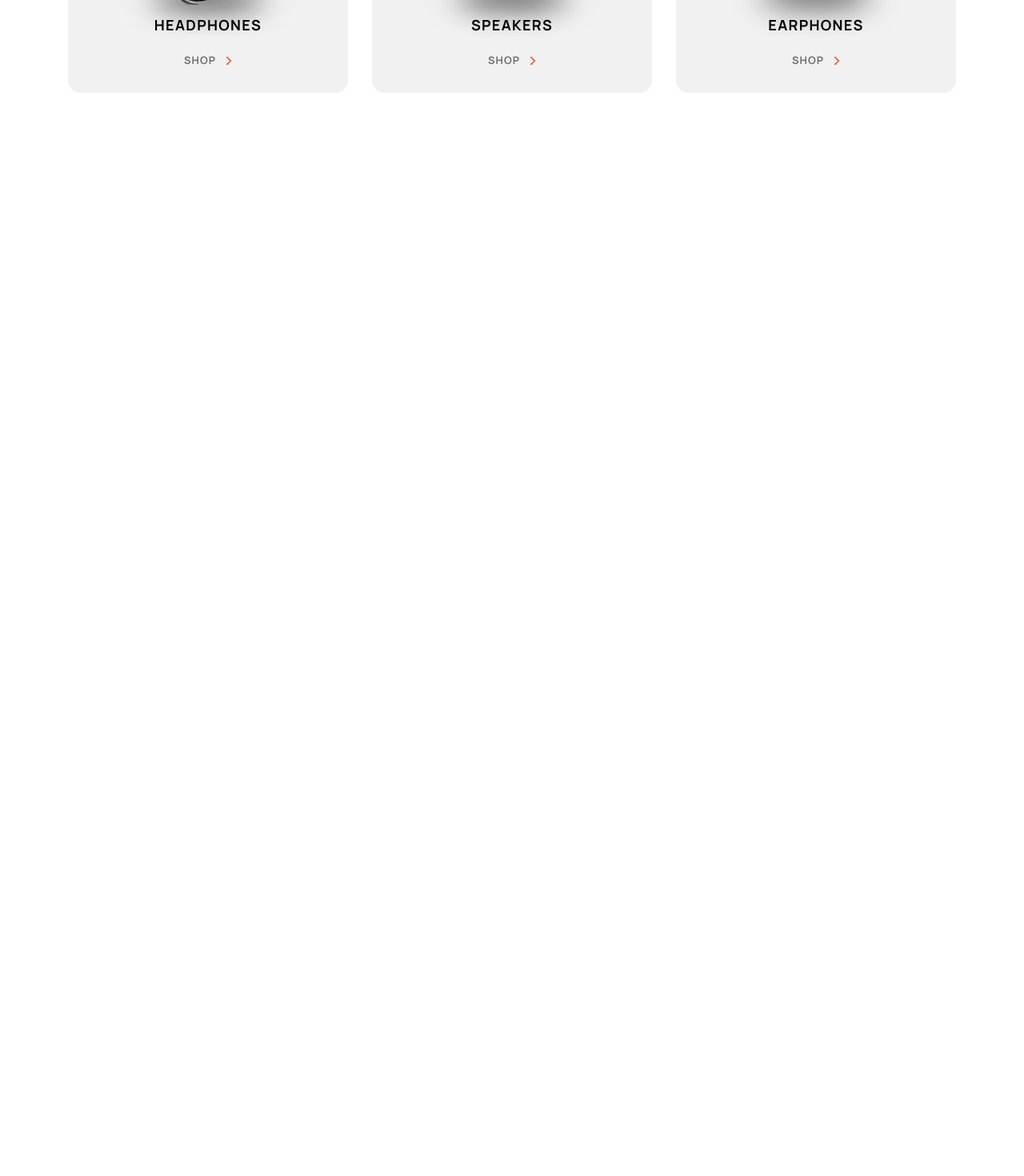
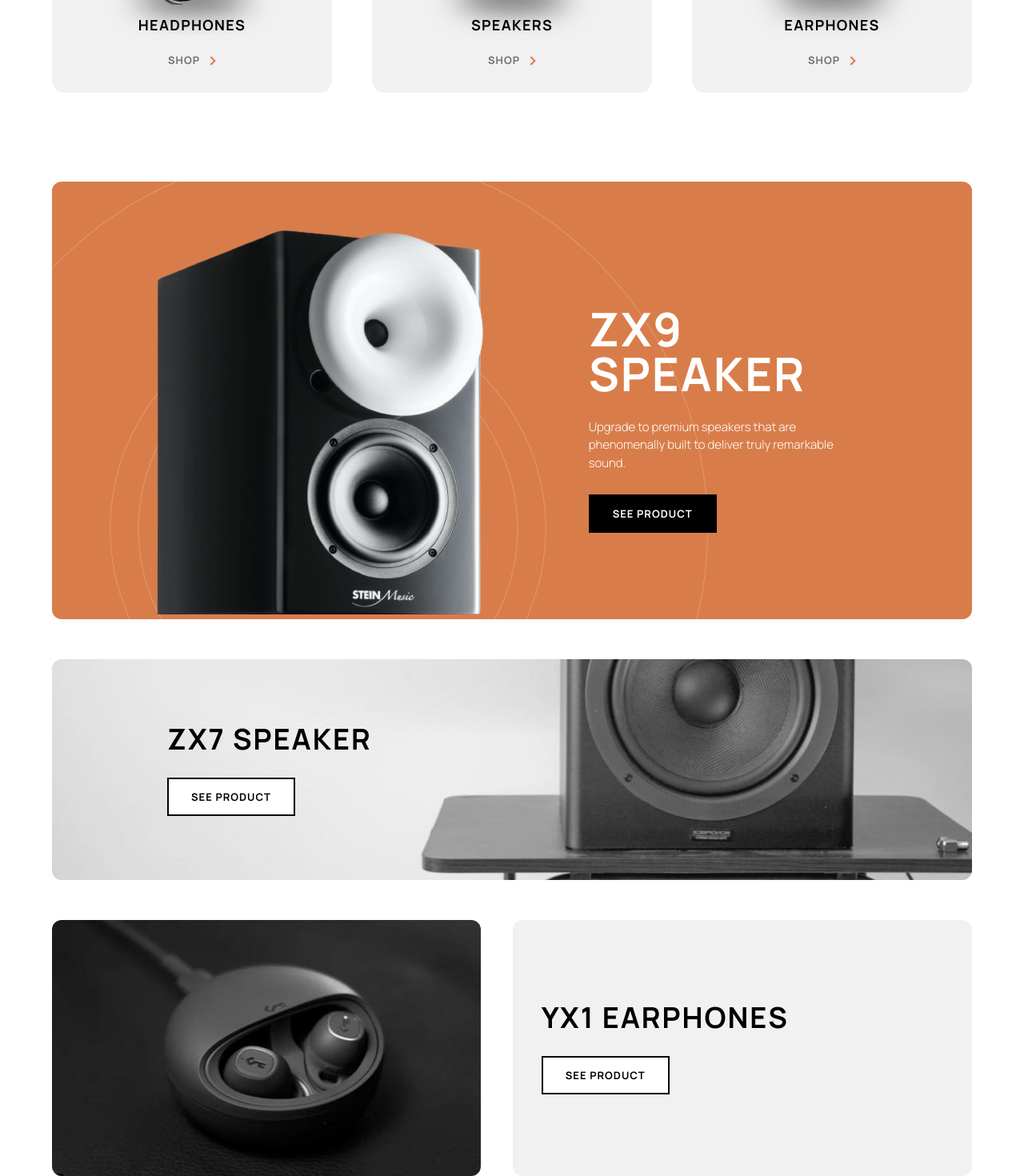
Before and after one commit to iMervinC/audiophile, a Next.js app: page / in a window 1280 px wide. Shown: the part 1077-2547 px from the top of the page at 80% size. Before the commit the page ends 1256 px from the top, so only its background shows below. Built offline with nearby package versions, Linux system fonts and the light colour scheme.

Commit message:
Product Preview

```diff
--- a/src/components/Sections/Categories.tsx
+++ b/src/components/Sections/Categories.tsx
@@ -4,7 +4,7 @@ const Categories = () => {
   const cats = ['headphones', 'speakers', 'earphones']
 
   return (
-    <div className="container flex flex-col justify-between items-center max-w-[1150px] my-28 space-y-20  sm:flex-row sm:space-y-0 sm:space-x-5 sm:px-5">
+    <div className="container flex flex-col justify-between items-center max-w-[1150px] my-28 space-y-20  sm:flex-row sm:space-y-0 sm:space-x-5 ">
       {cats.map((cat) => (
         <CategoryCard key={cat} categories={cat} />
       ))}
--- a/src/components/Sections/Nav.tsx
+++ b/src/components/Sections/Nav.tsx
@@ -36,9 +36,7 @@ const Nav = () => {
     <div
       className={`fixed w-full z-[100]  ${nav !== 'home' && 'bg-black'} ${
         scroll && 'bg-black'
-      }
-
-      `}
+      }`}
     >
       <nav
         className={`flex container items-center sm:justify-between border-b border-grey-shop px-[17px] lg:px-0 transition-all ease-out duration-500 ${
@@ -114,4 +112,4 @@ const MobileNav = () => {
   )
 }
 
-export default Nav
+export { Nav }
--- /dev/null
+++ b/src/components/Sections/ProductPreview.tsx
@@ -0,0 +1,42 @@
+import React from 'react'
+import Image from 'next/image'
+import { Button } from '@/components/UI'
+
+const ProductPreview = () => {
+  return (
+    <div className="grid container px-8 lg:px-0 max-w-[1150px] gap-[50px] mt-40">
+      <div className="flex flex-col items-center justify-evenly bg-main text-center py-12 rounded-xl bg-no-repeat bg-circle-mobile lg:flex-row lg:pb-0  sm:bg-circle-tablet lg:bg-circle">
+        <div className="mx-auto w-[160px] h-[200px] lg:mx-0 lg:w-[410px] lg:h-auto ">
+          <Image
+            src="/home/desktop/image-speaker-zx9.png"
+            height={493}
+            width={410}
+            alt="zx9"
+            className="transform translate-y-3"
+          />
+        </div>
+        <div className="space-y-7 mx-9 mt-7 sm:mx-40 lg:m-0 lg:w-[349px] lg:text-left">
+          <h3 className="text-4xl lg:title  text-white">ZX9 SPEAKER</h3>
+          <p className="text-white font-extralight">
+            Upgrade to premium speakers that are phenomenally built to deliver
+            truly remarkable sound.
+          </p>
+          <Button variant="bnw" label="See Product" />
+        </div>
+      </div>
+      <div className="bg-speaker-mobile bg-no-repeat bg-cover sm:bg-speaker-tablet lg:bg-speaker  space-y-7 px-9 py-32 rounded-xl lg:px-36 lg:py-20">
+        <h4 className="text-4xl">ZX7 SPEAKER</h4>
+        <Button variant="wnb" label="See Product" />
+      </div>
+      <div className="flex flex-col md:flex-row space-y-10 md:space-x-10 md:space-y-0 h-[424px] lg:h-[320px]">
+        <div className="bg-earphone-mobile bg-no-repeat bg-cover rounded-xl h-full md:w-full sm:bg-earphone-tablet md:bg-earphone bg-center" />
+        <div className="flex justify-center bg-grey flex-col h-full md:w-full rounded-xl space-y-7 px-9">
+          <h4 className="text-4xl">YX1 EARPHONES</h4>
+          <Button variant="wnb" label="See Product" />
+        </div>
+      </div>
+    </div>
+  )
+}
+
+export { ProductPreview }
--- a/src/components/Sections/index.ts
+++ b/src/components/Sections/index.ts
@@ -1,2 +1,4 @@
 export * from './Hero'
 export * from './Categories'
+export * from './Nav'
+export * from './ProductPreview'
--- a/src/components/UI/Buttons.tsx
+++ b/src/components/UI/Buttons.tsx
@@ -10,7 +10,7 @@ export const Button = ({
   type?: 'button' | 'submit' | 'reset'
   className?: string
   label: string
-  variant?: 'main' | 'bnw'
+  variant?: 'main' | 'bnw' | 'wnb'
   cb?: () => void
 }) => {
   return (
@@ -19,6 +19,8 @@ export const Button = ({
       className={`${className} ${
         variant === 'main'
           ? 'bg-main text-white hover:bg-main-second'
+          : variant === 'bnw'
+          ? 'text-white bg-black  hover:bg-[#4c4c4c]'
           : 'bg-white hover:text-white hover:bg-black border-2 border-black'
       } w-40 h-12 transition-colors sub-title`}
       type={type}
--- a/src/pages/_app.tsx
+++ b/src/pages/_app.tsx
@@ -1,7 +1,7 @@
 import '../styles/globals.css'
 import '../styles/components.scss'
 import type { AppProps } from 'next/app'
-import Nav from '@/components/Sections/Nav'
+import { Nav } from '@/components/Sections'
 
 function MyApp({ Component, pageProps }: AppProps) {
   return (
--- a/src/pages/index.tsx
+++ b/src/pages/index.tsx
@@ -1,11 +1,12 @@
 import { PageWrap } from '@/components/Wrapper'
-import { Hero, Categories } from '@/components/Sections'
+import { Hero, Categories, ProductPreview } from '@/components/Sections'
 
 export default function Home() {
   return (
     <PageWrap title="Home">
       <Hero />
       <Categories />
+      <ProductPreview />
     </PageWrap>
   )
 }
--- a/src/utils/hooks.ts
+++ b/src/utils/hooks.ts
@@ -13,9 +13,5 @@ export const useGetScroll = () => {
     return () => window.removeEventListener('scroll', pos)
   }, [])
 
-  // useEffect(() => {
-  //   console.log(positionY)
-  // }, [positionY])
-
   return { scrollY: positionY }
 }
--- a/tailwind.config.js
+++ b/tailwind.config.js
@@ -31,13 +31,28 @@ module.exports = {
         hero: "url('/home/desktop/image-hero.jpg')",
         'hero-mobile':
           "linear-gradient(114deg, rgba(0,0,0,0.700717787114846) 0%, rgba(0,0,0,0.6951155462184874) 100%), url('/home/desktop/image-hero.jpg')",
+        circle: "url('/home/desktop/pattern-circles.svg')",
+        'circle-mobile': "url('/home/desktop/pattern-circles.svg')",
+        'circle-tablet': "url('/home/desktop/pattern-circles.svg')",
+        speaker: "url('/home/desktop/image-speaker-zx7.jpg')",
+        'speaker-mobile': "url('/home/mobile/image-speaker-zx7.jpg')",
+        'speaker-tablet': "url('/home/tablet/image-speaker-zx7.jpg')",
+        earphone: "url('/home/desktop/image-earphones-yx1.jpg')",
+        'earphone-tablet': "url('/home/tablet/image-earphones-yx1.jpg')",
+        'earphone-mobile': "url('/home/mobile/image-earphones-yx1.jpg')",
       }),
       backgroundSize: {
         mobile: '1500px',
+        circle: '950px',
+        'circle-mobile': '450px',
+        'circle-tablet': '450px',
       },
       backgroundPosition: {
         mobile: '73% bottom',
         tablet: '82% bottom',
+        circle: '-65% 10%',
+        'circle-mobile': 'center -56%',
+        'circle-tablet': 'center -56%',
       },
       // animation: {},
       // keyframes: {
```
